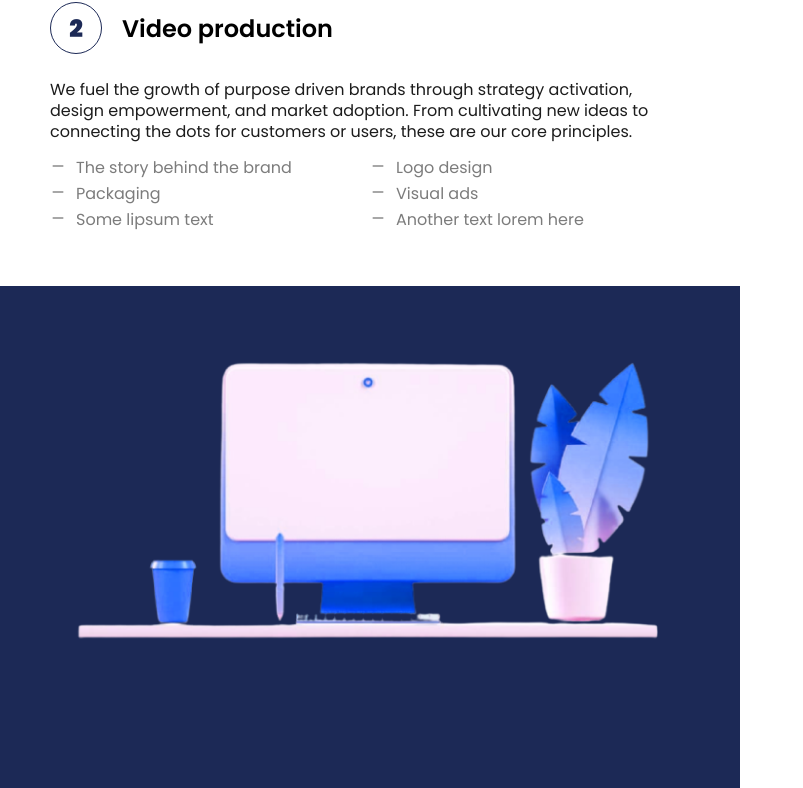
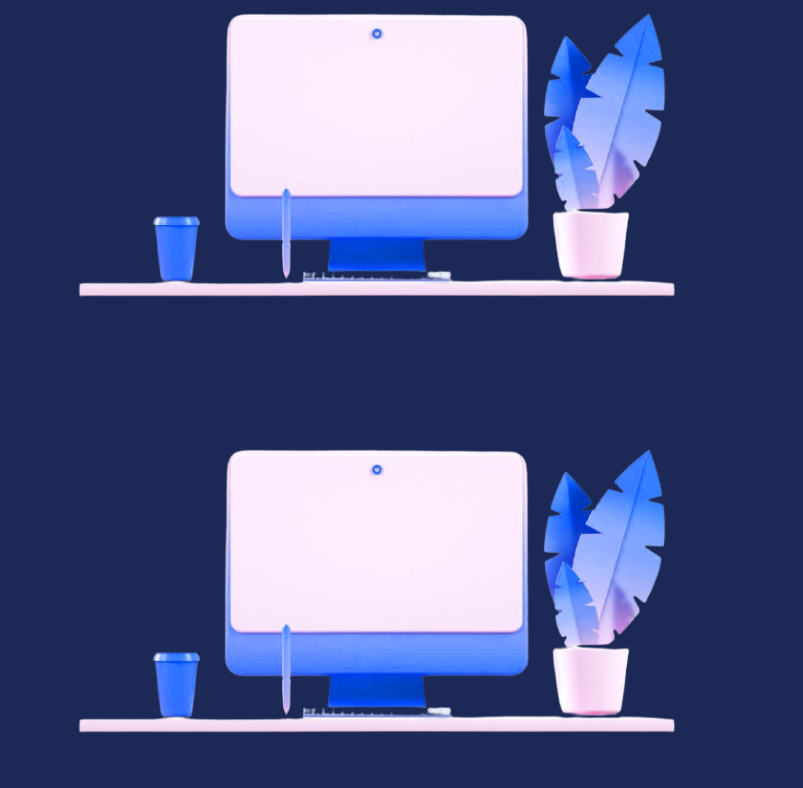
Before and after one commit to amar23456/adstoriav2, a React (Create React App) app: page /services in a window 1280 px wide. Shown: the part 736-1524 px from the top of the page, without its empty margins (0-803 px from the left). Built offline with nearby package versions, Linux system fonts and the light colour scheme.

Commit message:
services mobile

```diff
--- a/src/assets/styles/_global.scss
+++ b/src/assets/styles/_global.scss
@@ -125,7 +125,9 @@
         align-items: center;
         justify-content: center;
     }
-
+    .none-mobile {
+        display: none;
+    }
 
 }
 
@@ -222,8 +224,14 @@
         flex-wrap: wrap;
 
         &--item {
-            width: 50%;
+            flex: 44.3155%;
             padding: 50px;
+
+            &--content {
+                &--list {
+                    margin-top: 30px;
+                }
+            }
 
             img {
                 max-width: 100%;
--- a/src/assets/styles/_misc.scss
+++ b/src/assets/styles/_misc.scss
@@ -10,6 +10,6 @@ $main: #1C2956;
 body {
     font-family: 'Poppins', sans-serif;
     color: $black;
-    overflow: hidden;
+    overflow-x: hidden;
     background: $white;
 }
--- a/src/assets/styles/_mobile_nav.scss
+++ b/src/assets/styles/_mobile_nav.scss
@@ -9,7 +9,7 @@
   flex-direction: row;
   position: fixed;
   top: 0;
-  left: -100%;
+  left: -110%;
   transition: 850ms;
   z-index: 999;
 }
--- a/src/pages/Services.js
+++ b/src/pages/Services.js
@@ -57,6 +57,16 @@ function Services() {
                     </div>
                 </div>
 
+
+                <div className="main_services--item bg-color none-mobile">
+                    <img src={ServicesBrand} alt="" />
+                </div>
+
+
+                <div className="main_services--item bg-color none-mobile">
+                    <img src={ServicesBrand} alt="" />
+                </div>
+
                 <div className="main_services--item">
                     <div className="main_services--item--top">
                         <div className="main_services--item--top--number empty-number">
@@ -92,18 +102,6 @@ function Services() {
                     </div>
                 </div>
 
-                <div className="main_services--item bg-color none-mobile">
-                    <img src={ServicesBrand} alt="" />
-                </div>
-
-                <div className="main_services--item bg-color none-mobile">
-                    <img src={ServicesBrand} alt="" />
-                </div>
-
-                <div className="main_services--item">
-                    dreapta
-                </div>
-
             </div>
         </>
     )
--- a/src/style.css
+++ b/src/style.css
@@ -177,7 +177,7 @@ template {
 body {
   font-family: 'Poppins', sans-serif;
   color: #000000;
-  overflow: hidden;
+  overflow-x: hidden;
   background: #ffffff;
 }
 
@@ -961,6 +961,10 @@ button:hover {
           justify-content: center;
 }
 
+.main_services .none-mobile {
+  display: none;
+}
+
 /* DESKTOP & TABLET */
 @media (min-width: 768px) {
   .header {
@@ -1079,8 +1083,13 @@ button:hover {
         flex-wrap: wrap;
   }
   .main_services--item {
-    width: 50%;
+    -webkit-box-flex: 44.3155%;
+        -ms-flex: 44.3155%;
+            flex: 44.3155%;
     padding: 50px;
+  }
+  .main_services--item--content--list {
+    margin-top: 30px;
   }
   .main_services--item img {
     max-width: 100%;
@@ -1121,7 +1130,7 @@ button:hover {
           flex-direction: row;
   position: fixed;
   top: 0;
-  left: -100%;
+  left: -110%;
   -webkit-transition: 850ms;
   transition: 850ms;
   z-index: 999;
```
Also changed, not shown: 1 other file (tests, documents, lock files or other folders).
